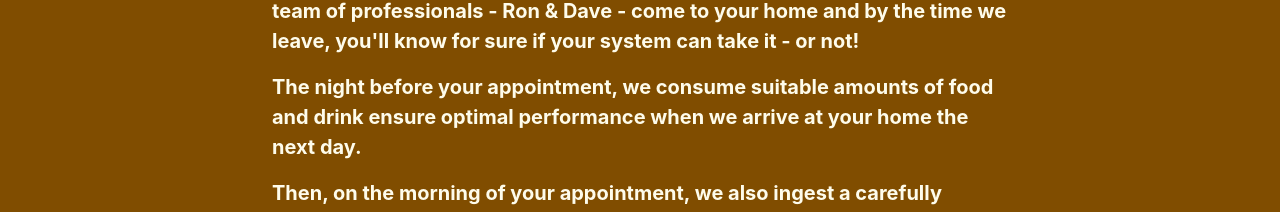
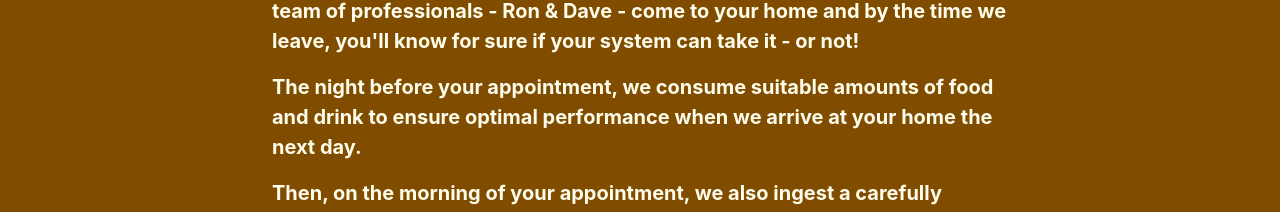
Before and after one commit to headexpanded/fat_slob_plumbing, a Next.js app: page / in a window 1280 px wide. Shown: the part 733-945 px from the top of the page. Built offline with nearby package versions, Linux system fonts and the light colour scheme.

Commit message:
How We Work Section

```diff
--- a/components/sections/HowWeWorkSection.tsx
+++ b/components/sections/HowWeWorkSection.tsx
@@ -26,7 +26,7 @@ export const HowWeWorkSection = () => {
                 <div className="row">
                     <div className="col-2"></div>
                     <div className="col-8" ><Typography.ParagraphL content ="The night before your appointment,
-                    we consume suitable amounts of food and drink ensure optimal performance
+                    we consume suitable amounts of food and drink to ensure optimal performance
                     when we arrive at your home the next day." color="#fefceb"/></div>
                     <div className="col-2"></div>
                 </div>
```
